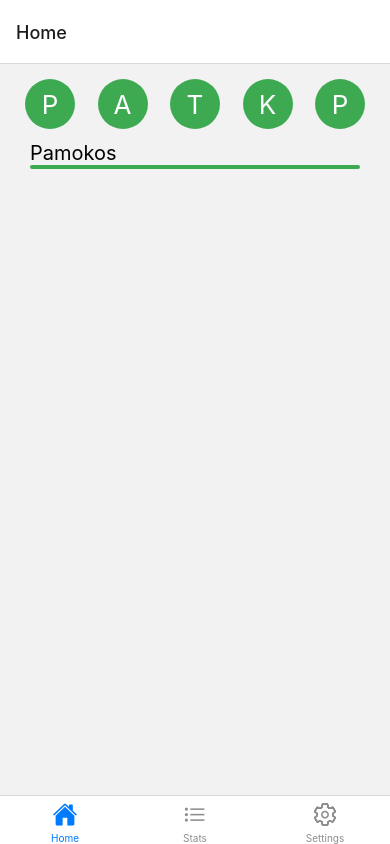
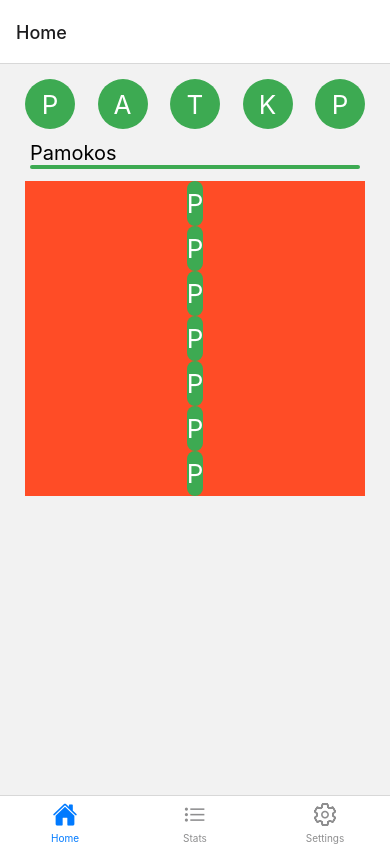
Before and after one commit to fanta-jpg/programele, a React Native app: screen / in a window 390 px wide. Built offline with nearby package versions, Linux system fonts and the light colour scheme.

Commit message:
pamoku mygtukai

```diff
--- /dev/null
+++ b/components/CustomLessonButton.js
@@ -0,0 +1,29 @@
+import * as React from 'react';
+import {View, Text, TouchableOpacity, StyleSheet} from 'react-native';
+
+const CustomLessonButton = props => {
+    const content = (
+        <View style={[styles.button, {backgroundColor: props.color}]}>
+            <Text style={styles.text}>{props.text}</Text>
+        </View>
+    )
+
+    return <TouchableOpacity onPress={props.onPress}>{content}</TouchableOpacity>
+}
+
+ const styles = StyleSheet.create({
+     button: {
+       height: 45,
+       borderRadius: 30,
+       alignItems: 'center',
+       elevation: 15,
+       justifyContent: 'center',
+     },
+
+     text: {
+         fontSize: 26,
+         color: 'white',
+     },
+   });
+
+export default CustomLessonButton;
--- a/navigation/pages/HomePage.js
+++ b/navigation/pages/HomePage.js
@@ -1,6 +1,9 @@
 import * as React from 'react';
 import {SafeAreaView, StyleSheet, Text, View } from 'react-native';
+import { ImageBackground } from 'react-native-web';
+import { backgroundColor } from 'react-native/Libraries/Components/View/ReactNativeStyleAttributes';
 import CustomButton from '../../components/CustomButton';
+import CustomLessonButton from '../../components/CustomLessonButton';
 
 export default function HomePage({navigation}){
     return (
@@ -22,6 +25,17 @@ export default function HomePage({navigation}){
           <View style={styles.pamokosWrapper}>
             <Text style={styles.pamokosText}>Pamokos</Text>
             <View style={styles.pamokosUnderline}></View>
+          </View>
+
+          {/*pamoku buttonai*/}
+          <View style={styles.pamokosButtons}>
+            <CustomLessonButton text="P" color="#3DAA52"/>
+            <CustomLessonButton text="P" color="#3DAA52"/>
+            <CustomLessonButton text="P" color="#3DAA52"/>
+            <CustomLessonButton text="P" color="#3DAA52"/>
+            <CustomLessonButton text="P" color="#3DAA52"/>
+            <CustomLessonButton text="P" color="#3DAA52"/>
+            <CustomLessonButton text="P" color="#3DAA52"/>
           </View>
 
         </View>
@@ -58,6 +72,15 @@ export default function HomePage({navigation}){
      height: 4,
    },
 
+   pamokosButtons:{
+     flexDirection: 'column',
+     justifyContent: 'center',
+     alignItems: 'center',
+     marginTop: 12,
+     marginHorizontal: 25,
+     backgroundColor: "#FF4C26",
+   },
+
 
 
  });
```
